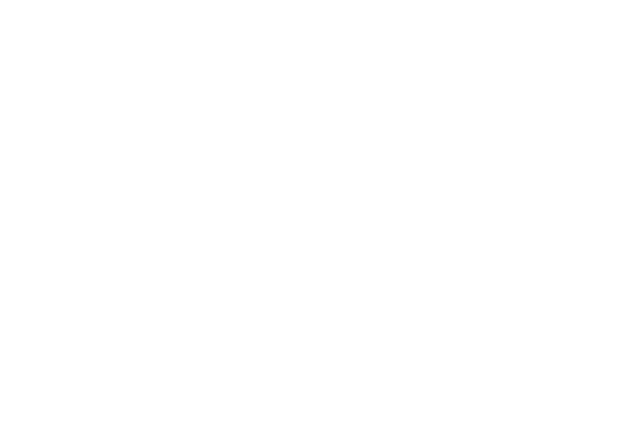
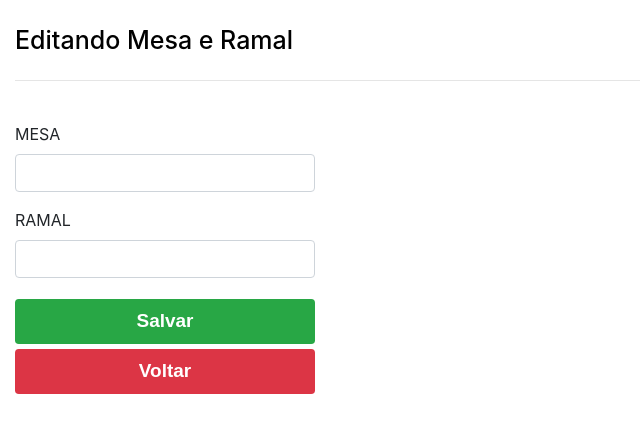
Before and after one commit to dhelp/PortobelloFilaWeb, a React (Create React App) app: page /mesa/show/1 in a window 1280 px wide. Shown: the top 432 px of the page, without its empty margins (0-640 px from the left). Built offline with nearby package versions, Linux system fonts and the light colour scheme; no server answers.

Commit message:
conguração da mesa

```diff
--- a/package.json
+++ b/package.json
@@ -3,18 +3,20 @@
   "version": "0.1.0",
   "private": true,
   "dependencies": {
-    "@material-ui/core": "^4.9.13",
+    "@material-ui/core": "^4.9.14",
     "@material-ui/icons": "^4.9.1",
     "@testing-library/jest-dom": "^4.2.4",
     "@testing-library/react": "^9.3.2",
     "@testing-library/user-event": "^7.1.2",
     "axios": "^0.19.2",
     "bootstrap": "^4.4.1",
+    "material-table": "^1.57.2",
     "react": "^16.13.1",
     "react-bootstrap": "^1.0.1",
+    "react-bootstrap-table-next": "^4.0.1",
     "react-data-grid": "^7.0.0-canary.16",
     "react-dom": "^16.13.1",
-    "react-router-dom": "^5.1.2",
+    "react-router-dom": "^5.2.0",
     "react-scripts": "3.4.1",
     "styled-components": "^5.1.0"
   },
--- a/src/index.js
+++ b/src/index.js
@@ -1,13 +1,25 @@
 import React from 'react';
 import ReactDOM from 'react-dom';
 import App from './App';
+import { BrowserRouter, Switch, Route } from 'react-router-dom'
+import Mesa from './pages/mesa';
+import MesaCreate from './pages/mesa/mesacreate';
+import MesaEdit from './pages/mesa/mesaedit';
 
 
 
 
 ReactDOM.render(
+  <BrowserRouter>
   <React.StrictMode>
-    <App />
-  </React.StrictMode>,
+      <Switch>
+            <Route path="/" exact={true} component={App} />
+            <Route path="/mesa" exact={true} component={Mesa} />
+            <Route path="/mesa/create" component={MesaCreate} />
+            <Route path="/mesa/show/:id" component={MesaEdit} />
+        </Switch>
+
+  </React.StrictMode>
+  </BrowserRouter>,
   document.getElementById('root')
 );
--- a/src/pages/mesa/index.js
+++ b/src/pages/mesa/index.js
@@ -1,9 +1,13 @@
 import React, { useState, useEffect } from 'react';
+import { Link } from 'react-router-dom'
+
+import BootstrapTable from 'react-bootstrap-table-next';
 
 
-//import DataGrid from 'react-data-grid';
+
 
 import Button01 from '@material-ui/core/Button';
+import IconButton from '@material-ui/core/IconButton';
 
 import { EditOutlined, DeleteOutline } from '@material-ui/icons';
 
@@ -30,8 +34,47 @@ export default function Mesa() {
     const [ramal, setRamal] = useState('');
     const [listaMesa, setaListaMesa] = useState([]);
 
+    console.log(listaMesa);
+    const products = listaMesa;
+    const columns = [ {
+        text: 'AÇÃO',
+        formatter: (cell, row, rowIndex, extraData) => (
+            <div>
+                <Link to={`/mesa/show/${row.id}`}>
+              <Button01  className="buttonAcao"
+                                        startIcon={<EditOutlined/>}
+                                        item={row.id}
+
+                                    ></Button01>
+                                    </Link>
 
 
+
+                                    <Button01 className="buttonAcao"
+                                    startIcon={<DeleteOutline/>}
+                                    item={row.id}
+                                    onClick={() => handleClick(row.id)}
+                                    >   </Button01>
+
+            </div>
+          ),
+          headerStyle: (column, colIndex) => {
+            return { width: '13%',  };
+        },
+        align:'center'
+      },{
+      dataField: 'id',
+      text: 'ID',
+      hidden:true
+    }, {
+      dataField: 'mesa',
+      text: 'MESA',
+      sort: true
+    }, {
+      dataField: 'ramal',
+      text: 'RAMAL',
+      sort: true
+    }];
 
 
   async  function recall() {
@@ -40,16 +83,12 @@ export default function Mesa() {
        await api.get('mesa').then(
             response => {
                 setaListaMesa(response.data)
-
             }
         )
     }
 
 
-    function editar(){
 
-
-    }
 
 
     async function handMesa(e) {
@@ -61,7 +100,7 @@ export default function Mesa() {
             setMesa('');
             setRamal('');
             recall();
-            alert("Mesa cadastrada com sucesso");
+            //alert("Mesa cadastrada com sucesso");
 
 
         } else if (res.status === 200) {
@@ -71,7 +110,7 @@ export default function Mesa() {
 
     async function handleClick(e) {
         //e.preventDefault();
-        await api.delete(`mesa/${e}`);
+        await api.delete(`mesa/delete/${e}`);
         recall();
 
     }
@@ -89,107 +128,30 @@ export default function Mesa() {
 
 
     return (
+
+
         <Container fluid>
-
-            <h1>Cadastro de Mesas e Ramal</h1>
+            <h1>Listagem de Mesas e Ramal</h1>
 
 
             <hr />
 
+            <div className="listagem2">
+            <BootstrapTable keyField='id'
+                data={ products }
+                columns={ columns }
+                noDataIndication="Não existe mesas cadastradas"
+                striped
+            hover
+            condensed
+                 />
 
-
-
-
-            <Form className="cadastro" onSubmit={handMesa}>
-                <Row>
-                    <Col>
-                    <Form.Group controlId="formGroupEmail">
-
-                            <Form.Control
-                                type="text"
-                                placeholder="id"
-
-                                hidden
-                                />
-                        </Form.Group>
-                        <Form.Group controlId="formGroupEmail">
-                            <Form.Label>MESA</Form.Label>
-                            <Form.Control
-                                type="text"
-                                placeholder="Informe o nome/número da mesa"
-                                value={mesa}
-                                onChange={e => setMesa(e.target.value)} />
-                        </Form.Group>
-
-                        <Form.Group controlId="formGroupPassword">
-                            <Form.Label>RAMAL</Form.Label>
-                            <Form.Control
-                                type="text"
-                                placeholder="Informe o ramal da mesa"
-                                value={ramal}
-                                onChange={e => setRamal(e.target.value)} />
-                        </Form.Group>
-
-                        <Form.Group controlId="formGroupButton">
-                            <Form.Label></Form.Label>
-
-                            <Button name="salvar" className="buttonsalvar" type="submit" variant="success">Cadastrar</Button>
-                        </Form.Group>
-
-                    </Col>
-                </Row>
-
-
-            </Form>
-            <hr />
-
-
-
-            <div className="listagem">
-                <Table striped bordered hover>
-                    <thead>
-                        <tr >
-                            <th hidden >id</th>
-                            <th >AÇÃO </th>
-                            <th >MESA</th>
-                            <th>RAMAL</th>
-                        </tr>
-                    </thead>
-                    <tbody>
-                        {listaMesa.map(l => (
-                            <tr key={l.id}>
-                                <td hidden>{l.id}</td>
-                                <th>
-
-
-
-                                <Button01  className="buttonAcao"
-                                        startIcon={<EditOutlined/>}
-                                        item={l.id}
-                                        onClick={(e) => handleClick(l.id)}
-                                    ></Button01>
-
-                                    <Button01 className="buttonAcao"
-                                        startIcon={<DeleteOutline/>}
-                                        item={l.id}
-                                        onClick={(e) => handleClick(l.id)}
-                                    ></Button01>
-
-
-                                </th>
-                                <td>{l.mesa}</td>
-                                <td>{l.ramal}</td>
-                            </tr>
-                        ))}
-
-
-                    </tbody>
-                </Table>
             </div>
 
 
-
-
+            <Link to="/mesa/create">
+            <button className="buttonnovamesa" type="button" variant="success"> Cadastrar nova mesa</button>
+            </Link>
 
         </Container>
 
--- /dev/null
+++ b/src/pages/mesa/mesacreate.js
@@ -0,0 +1,98 @@
+import React, { useState }  from 'react';
+import { Link ,useHistory} from 'react-router-dom'
+
+
+import api from '../services/api';
+
+import Container from 'react-bootstrap/Container';
+import Form from 'react-bootstrap/Form';
+import Button from 'react-bootstrap/Button';
+import Col from 'react-bootstrap/Col';
+import Row from 'react-bootstrap/Row';
+
+
+export default function MesaCreate() {
+    const history = useHistory()
+
+    const [mesa, setMesa] = useState('');
+    const [ramal, setRamal] = useState('');
+
+    async function handMesa(e) {
+        e.preventDefault();
+        const data = { mesa, ramal };
+        const res = await api.post('mesa/create', data);
+
+        if (res.status === 201) {
+            setMesa('');
+            setRamal('');
+            history.push('/mesa')
+
+
+        } else if (res.status === 200) {
+            alert(res.data.error);
+        }
+    }
+
+
+
+return (
+    <Container fluid>
+    <h1>Cadastro de Mesas e Ramal</h1>
+
+
+    <hr />
+
+
+
+
+
+    <Form className="cadastro" onSubmit={handMesa} autocomplete="off">
+        <Row>
+            <Col>
+            <Form.Group controlId="formGroupEmail">
+
+                    <Form.Control
+                        type="text"
+                        placeholder="id"
+
+                        hidden
+                        />
+                </Form.Group>
+                <Form.Group controlId="formGroupEmail">
+                    <Form.Label>MESA</Form.Label>
+                    <Form.Control
+                        type="text"
+                        placeholder="Informe o nome/número da mesa"
+                        value={mesa}
+                        onChange={e => setMesa(e.target.value)} />
+                </Form.Group>
+
+                <Form.Group controlId="formGroupPassword">
+                    <Form.Label>RAMAL</Form.Label>
+                    <Form.Control
+                        type="text"
+                        placeholder="Informe o ramal da mesa"
+                        value={ramal}
+                        onChange={e => setRamal(e.target.value)} />
+                </Form.Group>
+
+                <Form.Group controlId="formGroupButton">
+                    <Form.Label></Form.Label>
+
+                    <Button name="salvar" className="buttonsalvar" type="submit" variant="success">Cadastrar</Button>
+                    <Link to="/mesa">
+                    <Button name="salvar" className="buttonsalvar" type="button" variant="danger">Voltar</Button>
+                    </Link>
+                </Form.Group>
+
+            </Col>
+        </Row>
+
+
+    </Form>
+    <hr />
+    </Container>
+)
+
+
+};
--- /dev/null
+++ b/src/pages/mesa/mesaedit.js
@@ -0,0 +1,143 @@
+import React , { useState, useEffect } from 'react';
+import { Link ,useHistory} from 'react-router-dom'
+
+
+import api from '../services/api';
+
+import Container from 'react-bootstrap/Container';
+import Form from 'react-bootstrap/Form';
+import Button from 'react-bootstrap/Button';
+import Col from 'react-bootstrap/Col';
+import Row from 'react-bootstrap/Row';
+
+
+export default function MesaEdit(props) {
+    const history = useHistory();
+    //const id = props.match.params.id;
+
+    const [id, setId] = useState(props.match.params.id);
+ const [ramal, setRamal] = useState([]);
+ const [mesa, setMesa] = useState([]);
+   const [load, setLoad] = useState([]);
+
+    useEffect(() => {
+
+        const fetchData = async () => {
+            console.log(`mesa/show/${id}`);
+            const result =await api.get(`mesa/show/${id}`);
+            setLoad(result.data)
+            setId(result.data.id)
+            setRamal(result.data.ramal)
+            setMesa(result.data.mesa)
+            console.log(result.data);
+
+            };
+
+
+
+            fetchData();
+
+}, []);
+
+
+async function handleEdit(e){
+
+    e.preventDefault()
+    const data = {
+        id,
+        mesa,
+        ramal,
+    }
+    // console.log(data);
+
+    //  const data = props.match.body.mesa
+
+    //  console.log(data);
+
+    const res = await api.put(`mesa/edit/${id}`,data );
+    console.log(res);
+    if (res.status === 200) {
+        console.log(res);
+        //alert("Mesa alterada com sucesso");
+        history.push("/mesa")
+
+    } else {
+        console.log(res);
+        alert(res.data.error);
+    }
+}
+
+return (
+
+
+<Container fluid>
+
+    <h1>Editando Mesa e Ramal</h1>
+    <hr />
+
+    <Form className="cadastro"  onSubmit={handleEdit} >
+        <Row>
+
+            <Col>
+
+            <Form.Group controlId="formGroupID" >
+
+                    <Form.Control
+                        type="text"
+                        placeholder="id"
+                        defaultValue={id}
+                        hidden
+                        autoComplete="new-password"
+                        />
+                </Form.Group>
+                <Form.Group controlId="formGroupMesa">
+                    <Form.Label>MESA</Form.Label>
+                    <Form.Control
+                        type="text"
+                        autoComplete="new-password"
+                        name = "mesa"
+                        defaultValue={mesa}
+                        onChange={e => setMesa(e.target.value)}
+                         />
+                </Form.Group>
+
+                <Form.Group controlId="formGroupRamal">
+                    <Form.Label>RAMAL</Form.Label>
+                    <Form.Control
+                    name = "ramal"
+                        type="text"
+                        autoComplete="new-password"
+                        defaultValue={ramal}
+                        onChange={e => setRamal(e.target.value)}
+                         />
+                </Form.Group>
+
+                <Form.Group controlId="formGroupButton">
+                    <Form.Label></Form.Label>
+
+                    <Button
+                        name="salvar"
+                        className="buttonsalvar"
+
+                        variant="success"
+                        type="submit"
+                        >Salvar
+                        </Button>
+                    <Link to="/mesa">
+                    <Button name="salvar" className="buttonsalvar" type="button" variant="danger">Voltar</Button>
+                    </Link>
+                </Form.Group>
+
+            </Col>
+
+        </Row>
+
+
+    </Form>
+
+    <hr />
+
+    </Container>
+
+
+)};
```
Also changed, not shown: src/pages/mesa/styles.css (+19 -0 lines), src/routes.js (+10 -1 lines), 1 other file (tests, documents, lock files or other folders).
